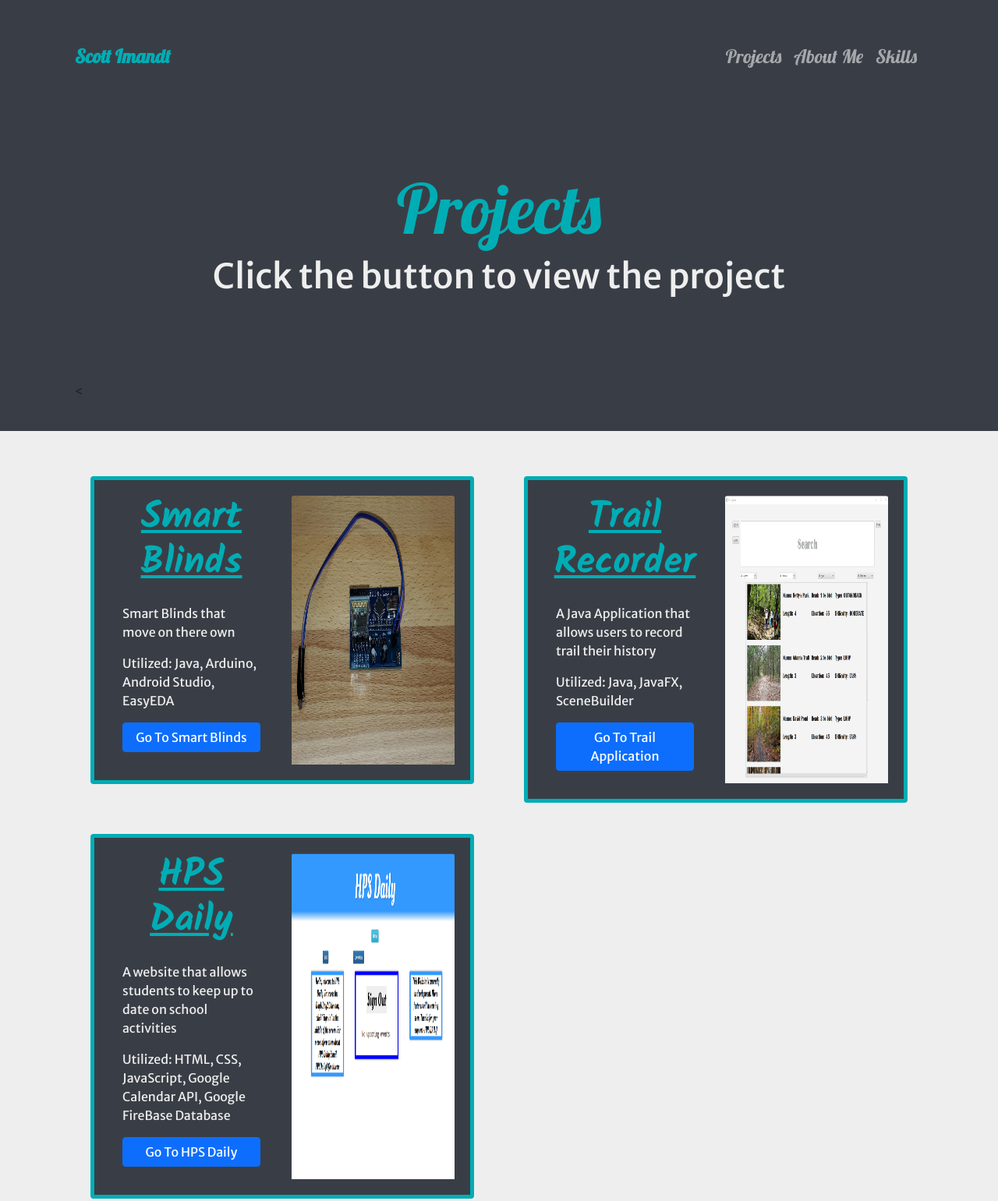
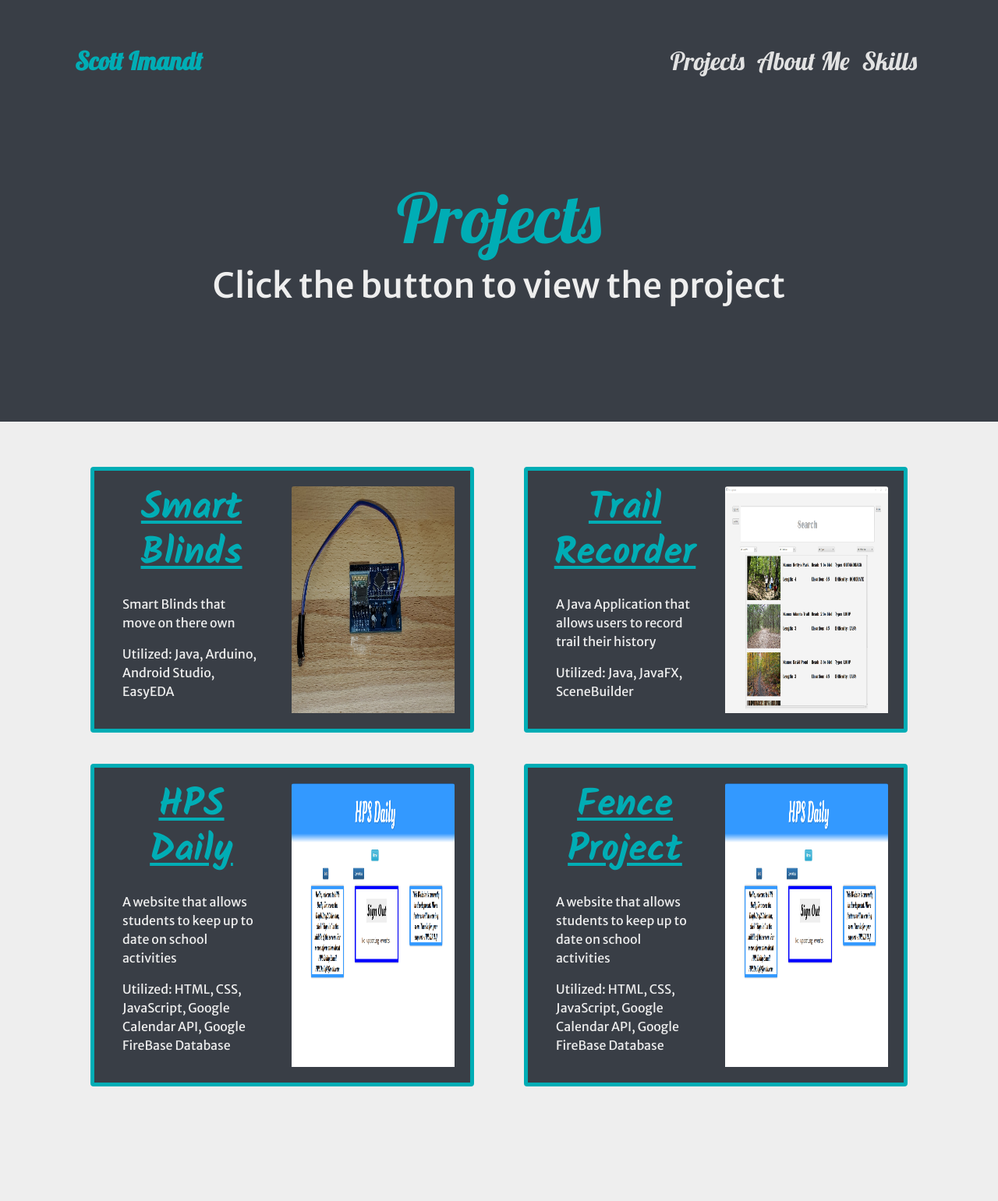
Before and after one commit to Scott-Imandt/Personal-Website-Old, a plain HTML site: page project.html in a window 1280 px wide. Shown: the whole page at 78% size. After the commit the page ends 1452 px from the top, so only its background shows below. Drawn offline with nearby package versions, Linux system fonts and the light colour scheme.

Commit message:
updated project css of project overview/ project; added new Fence project card

```diff
--- a/project.html
+++ b/project.html
@@ -48,7 +48,7 @@
         <div class="col-lg-12">
           <h1 class="title-h1" id="mainTitle">Projects</h1>
           <h2 class="title-h2">Click the button to view the project</h2>
-          < </div>
+        </div>
 
   </section>
 
@@ -58,14 +58,13 @@
 
         <!-- Project 1  Smart Blinds-->
         <div class="col-lg-6 col-ms-12">
-          <div class="card" style="">
+          <div class="card clickable" onclick="location.href='project-smartblinds.html'">
             <div class="row">
               <div class="col-6">
                 <h1 class="card-title">Smart Blinds</h1>
                 <div class="card-body">
                   <p class="card-text">Smart Blinds that move on there own</p>
                   <p class="card-text">Utilized: Java, Arduino, Android Studio, EasyEDA</p>
-                  <a href="project-smartblinds.html" class="btn btn-primary">Go To Smart Blinds</a>
                 </div>
               </div>
               <div class="col-6">
@@ -77,14 +76,13 @@
 
         <!-- Project 2  Trail Application-->
         <div class="col-lg-6 col-ms-12">
-          <div class="card" style="">
+          <div class="card clickable" onclick="location.href='project-trail.html'">
             <div class="row">
               <div class="col-6">
                 <h1 class="card-title">Trail Recorder</h1>
                 <div class="card-body">
                   <p class="card-text">A Java Application that allows users to record trail their history</p>
                   <p class="card-text">Utilized: Java, JavaFX, SceneBuilder</p>
-                  <a href="project-trail.html" class="btn btn-primary">Go To Trail Application</a>
                 </div>
               </div>
               <div class="col-6">
@@ -96,14 +94,13 @@
 
         <!-- Project 3  HPS Daily-->
         <div class="col-lg-6 col-ms-12">
-          <div class="card" style="">
+          <div class="card clickable" onclick="location.href='project-HPS daily.html'">
             <div class="row">
               <div class="col-6">
                 <h1 class="card-title">HPS Daily</h1>
                 <div class="card-body">
                   <p class="card-text">A website that allows students to keep up to date on school activities</p>
                   <p class="card-text">Utilized: HTML, CSS, JavaScript, Google Calendar API, Google FireBase Database</p>
-                  <a href="project-HPS Daily.html" class="btn btn-primary">Go To HPS Daily</a>
                 </div>
               </div>
               <div class="col-6">
@@ -113,9 +110,23 @@
           </div>
         </div>
 
-
-
-
+        <!-- Project 3  HPS Daily-->
+          <div class="col-lg-6 col-ms-12">
+            <div class="card clickable" onclick="location.href='#'">
+              <div class="row">
+                <div class="col-6">
+                  <h1 class="card-title">Fence Project</h1>
+                    <div class="card-body">
+                      <p class="card-text">A website that allows students to keep up to date on school activities</p>
+                      <p class="card-text">Utilized: HTML, CSS, JavaScript, Google Calendar API, Google FireBase Database</p>
+                    </div>
+                </div>
+                <div class="col-6">
+                  <img src="Pictures/project pics/project-hpsdaily-preview.png" class="card-img-top" alt="Hps Daily Project preview">
+                </div>
+              </div>
+            </div>
+          </div>
 
       </div>
     </div>
--- a/stylesheets/index-styles.css
+++ b/stylesheets/index-styles.css
@@ -17,7 +17,6 @@ h2 {
   color: #eeeeee;
   font-size: 2rem;
   padding-bottom: 15px;
-
 }
 
 .navbar-brand{
@@ -26,7 +25,7 @@ h2 {
 }
 
 .navbar-dark .navbar-brand {
-    color: #00adb5;
+  color: #00adb5;
 }
 
 .navbar-dark .navbar-brand:hover {
--- a/stylesheets/project-styles.css
+++ b/stylesheets/project-styles.css
@@ -15,17 +15,25 @@ h2 {
 /* Title Section editors */
 .navbar{
   color: #eeeeee;
-  font-size: 1.5rem;
+  font-size: 2rem;
   font-family: 'Lobster','Merriweather Sans', sans-serif;
 }
 
 .navbar-brand{
   font-weight: bold;
-  font-size: 1.5rem;
+  font-size: 2rem;
 }
 
 .navbar-dark .navbar-brand {
   color: #00adb5;
+}
+
+.navbar-dark .navbar-nav .nav-link {
+  color:#eeeeeeee;
+}
+
+.navbar-dark .navbar-nav .nav-link:hover{
+  color:#eeeeee63;
 }
 
 #mainTitle{
@@ -36,8 +44,6 @@ h2 {
 
 #title {
   background-color: #393e46;
-
-
 }
 
 .title-h1 {
@@ -67,10 +73,6 @@ h2 {
 
 /* about section editors */
 
-.card:hover {
-  box-shadow: 0 4px 8px 0 #00adb5, 0 6px 20px 0 rgba(0, 0, 0, 0.90);
-}
-
 .card{
   background-color: #393e46;
   color: #eeeeee;
@@ -78,6 +80,10 @@ h2 {
   border-width: thick;
   padding: 20px;
   margin: 20px;
+}
+
+.card.clickable:hover{
+  box-shadow: 0 0px 8px 1px #00adb5, 0 6px 20px 0 rgba(0, 0, 0, 0.90);
 }
 
 .card-title{
--- a/stylesheets/projectoverview-styles.css
+++ b/stylesheets/projectoverview-styles.css
@@ -27,18 +27,26 @@ td{
 .navbar{
   color: #eeeeee;
   margin: auto;
-  font-size: 1.5rem;
+  font-size: 2rem;
   padding-bottom: 15px;
   font-family: 'Lobster','Merriweather Sans', sans-serif;
 }
 
 .navbar-brand{
   font-weight: bold;
-  font-size: 1.5rem;
+  font-size: 2rem;
 }
 
 .navbar-dark .navbar-brand {
   color: #00adb5;
+}
+
+.navbar-dark .navbar-nav .nav-link {
+  color:#eeeeeeee;
+}
+
+.navbar-dark .navbar-nav .nav-link:hover{
+  color:#eeeeee63;
 }
 
 #mainTitle{
@@ -49,7 +57,6 @@ td{
 
 #title {
   background-color: #393e46;
-
 }
 
 .title-h1 {
@@ -69,16 +76,38 @@ td{
   padding: 3% 7.5%;
 }
 
+.title-img {
+  height: 550px;
+  display: block;
+  margin: auto;
+  margin-top: 5%;
+  margin-bottom: 5%;
+}
+
+.title-icons {
+  width: 100px;
+}
+.icons{
+text-align: center;
+margin-left: auto;
+margin-right: auto;
+}
+
+.btn{
+  display: block;
+  margin: 10px;
+  box-shadow: 0px 0px 20px 5px rgba(0,0,0,0.50)
+}
+
 .btn:hover{
- box-shadow: 0 12px 16px 0 rgba(0,0,0,0.24), 0 17px 50px 0 rgba(0,0,0,0.19);
+  box-shadow: 0 0px 8px 1px #00f2ff, 0 6px 20px 0 rgba(0,0,0,0.90);
 }
+
+
 
 /* about section editors */
 
 
-.card:hover {
-  box-shadow: 0 4px 8px 0 #00adb5, 0 6px 20px 0 rgba(0, 0, 0, 0.90);
-}
 
 .card{
   background-color: #393e46;
```
Also changed, not shown: project-trail.html (+7 -0 lines).
